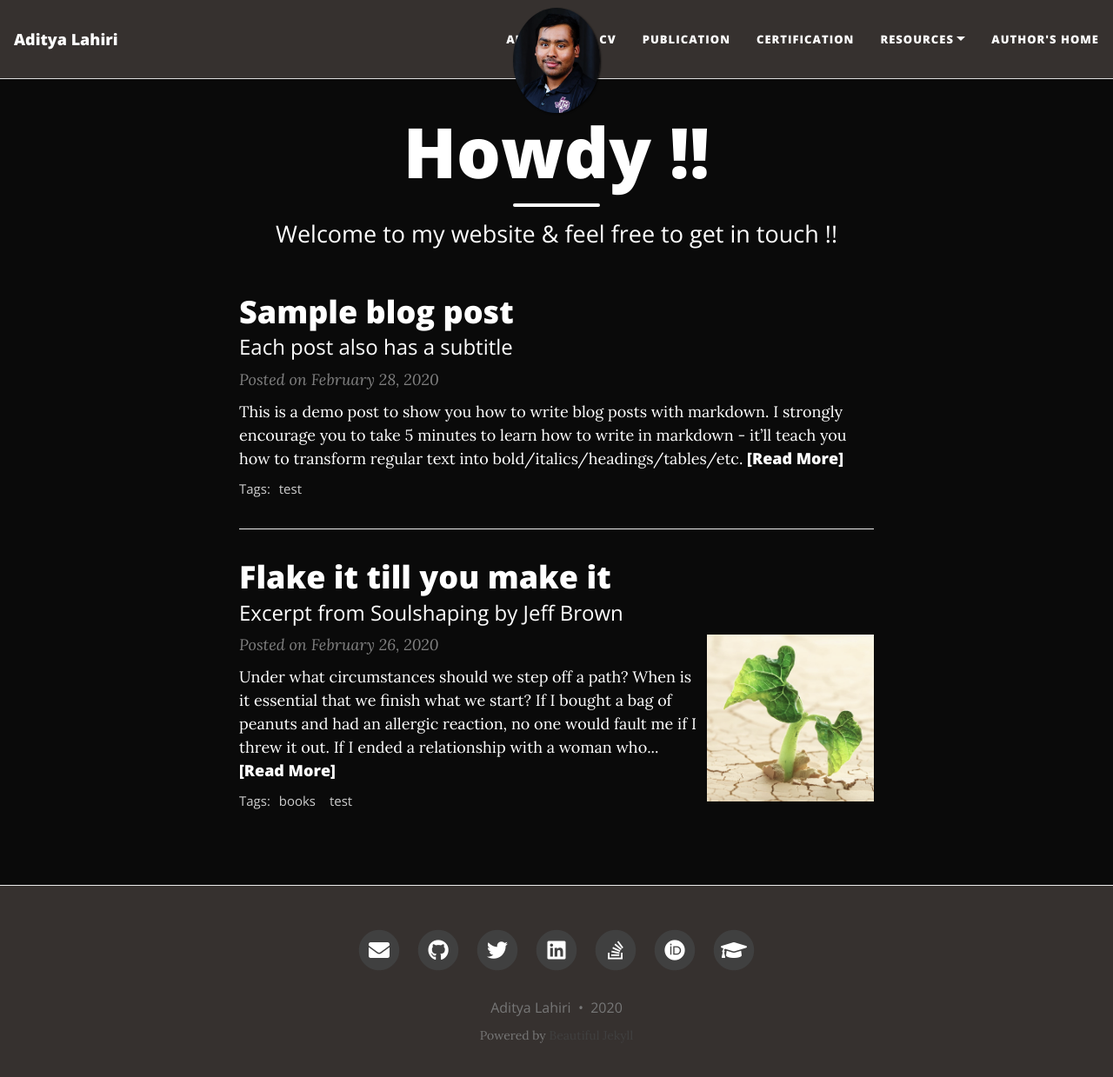
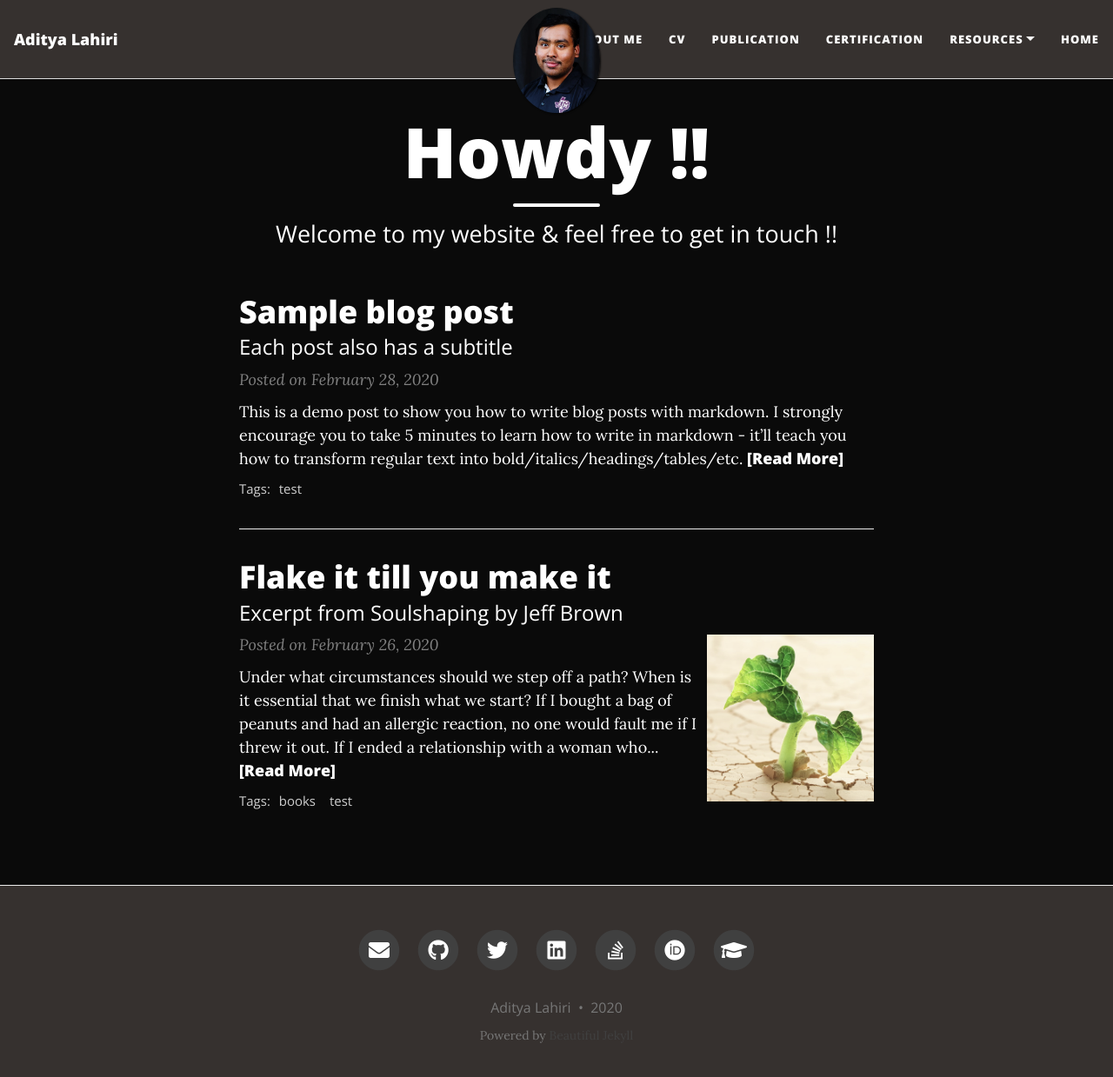
Before and after one commit to adilahiri/adilahiri.github.io, a Jekyll site: the page built from index.html, in a window 1280 px wide and 1252 px high. Shown: the top 1239 px of the window at 87% size. Built offline with Jekyll 4.4.1, drawn with Linux system fonts in a browser that asks for light colours; nearby versions of some CDN libraries; the list of posts is cut into pages by our own code.

Commit message:
Update _config.yml

```diff
--- a/_config.yml
+++ b/_config.yml
@@ -21,7 +21,7 @@ navbar-links:
   Resources:
     - Beautiful Jekyll: "https://beautifuljekyll.com"
     - Learn markdown: "https://www.markdowntutorial.com/"
-  Author's home: "https://adityalahiri.com/"
+  Home: "https://adityalahiri.com/"
 
 # --- Logo --- #
 
```
